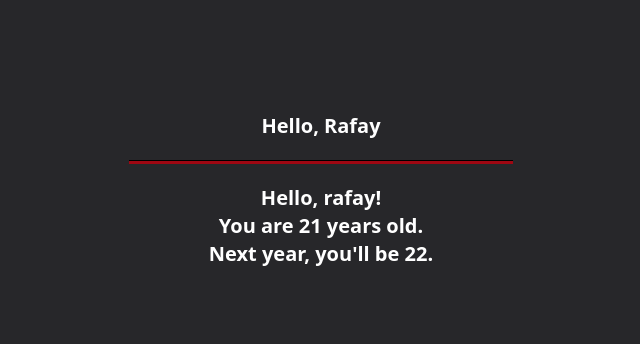
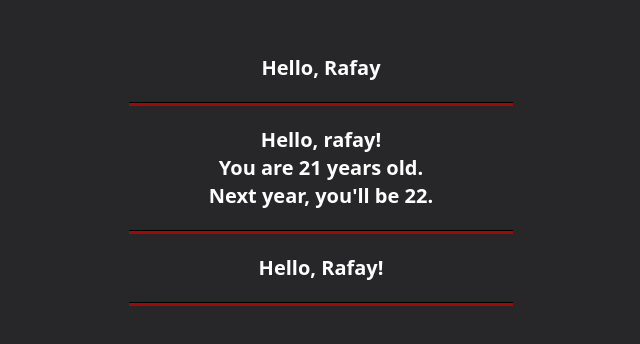
Before and after one commit to ExploitEngineer/React, a React (Vite) app in the folder React_v19.1/: page / in a window 1280 px wide. Shown: the part 210-554 px from the top of the page, without its empty margins (319-959 px from the left). Built offline with nearby package versions, Linux system fonts and the light colour scheme.

Commit message:
feat: add functional components

```diff
--- a/React_v19.1/src/App.jsx
+++ b/React_v19.1/src/App.jsx
@@ -1,5 +1,6 @@
 import { JsxSyntax } from "./components/01-jsx-syntax";
 import { EmbeddingExpression } from "./components/02-embedding-expression";
+import { FunctionalComponents } from "./components/03-functional-components";
 
 export default function App() {
   return (
@@ -7,6 +8,9 @@ export default function App() {
       <JsxSyntax />
       <hr className="h-1 my-5 bg-red-800 w-96" />
       <EmbeddingExpression />
+      <hr className="h-1 my-5 bg-red-800 w-96" />
+      <FunctionalComponents />
+      <hr className="h-1 my-5 bg-red-800 w-96" />
     </div>
   );
 }
--- /dev/null
+++ b/React_v19.1/src/components/03-functional-components.jsx
@@ -0,0 +1,3 @@
+export function FunctionalComponents() {
+  return <h1 className="font-bold text-white text-xl">Hello, Rafay!</h1>;
+}
```
